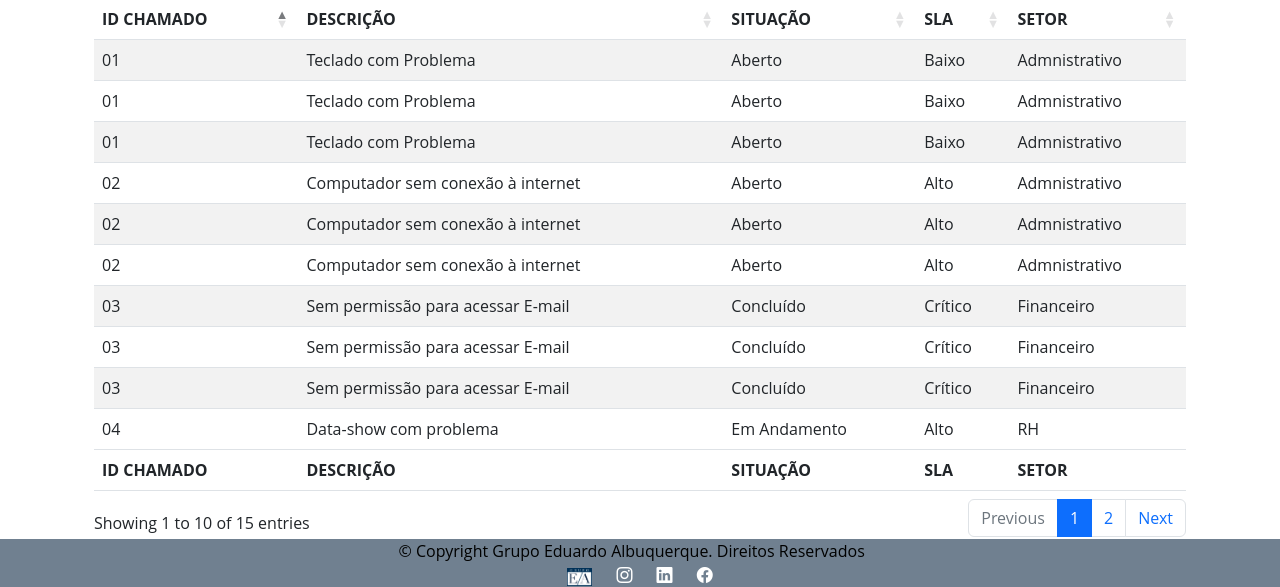
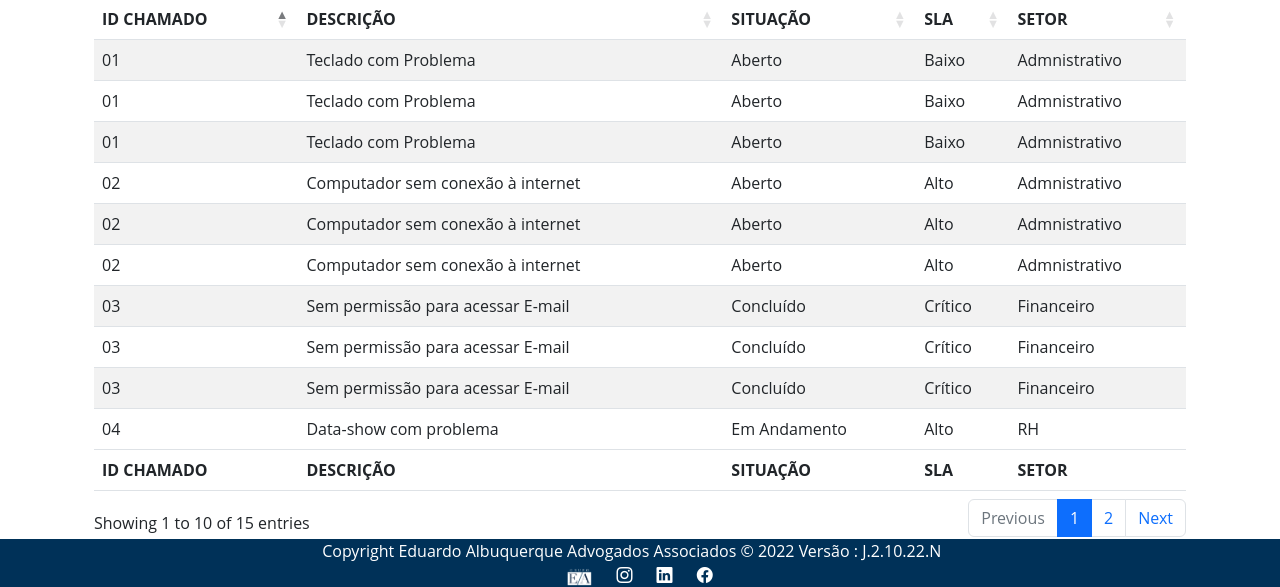
Before and after one commit to Diego-Borba/ProjetoGrupoEA-Squad12, a PHP site: page / in a window 1280 px wide. Shown: the part 242-829 px from the top of the page. Run offline with PHP 8.4, Linux system fonts and the light colour scheme; some libraries are stand-ins or nearby versions.

Commit message:
Modificação de footer + novo texto

```diff
--- a/css/style.css
+++ b/css/style.css
@@ -76,7 +76,7 @@ label {
 }
 
 .span-footer{
-    color: black;
+    color: #fff;
 }
 
 .span-footer a{
@@ -86,7 +86,7 @@ label {
 }
 
 .footer{
-    background-color: 	#708090;
+    background-color: 	#003158;
 }
 
 .icones-footer a{
--- a/index.html
+++ b/index.html
@@ -219,7 +219,7 @@
     <footer class="footer">
         <div class="text-center">
             <span class="span-footer">
-                © Copyright Grupo Eduardo Albuquerque. Direitos Reservados &nbsp; &nbsp;
+                 Copyright Eduardo Albuquerque Advogados Associados © 2022 Versão : J.2.10.22.N &nbsp; &nbsp;
                 <div class="icones-footer">
                     <a href="http://www.grupoea.net.br/"> <img src="./img/logo.png" width="25px"> </a>
                     <a href="https://www.instagram.com/grupoeduardoalbuquerque/"><i class="bi bi-instagram"> </i></a>
--- a/pages/esqueci_senha.html
+++ b/pages/esqueci_senha.html
@@ -40,7 +40,7 @@
         <footer class="footer">
             <div  class="text-center">
                 <span class="span-footer">
-                    © Copyright Grupo Eduardo Albuquerque. Direitos Reservados &nbsp; &nbsp;
+                    Copyright Eduardo Albuquerque Advogados Associados © 2022 Versão : J.2.10.22.N &nbsp; &nbsp;
                 <div class="icones-footer">
                     <a href="http://www.grupoea.net.br/"> <img src="../img/logo.png" width="25px"> </a>
                     <a href="https://www.instagram.com/grupoeduardoalbuquerque/" ><i class="bi bi-instagram"> </i></a>
--- a/pages/login.html
+++ b/pages/login.html
@@ -49,7 +49,7 @@
     <footer class="footer">
         <div  class="text-center">
             <span class="span-footer">
-                © Copyright Grupo Eduardo Albuquerque. Direitos Reservados &nbsp; &nbsp;
+                Copyright Eduardo Albuquerque Advogados Associados © 2022 Versão : J.2.10.22.N &nbsp; &nbsp;
             <div class="icones-footer">
                 <a href="http://www.grupoea.net.br/"> <img src="../img/logo.png" width="25px"> </a>
                 <a href="https://www.instagram.com/grupoeduardoalbuquerque/" ><i class="bi bi-instagram"> </i></a>
--- a/pages/meus-chamados-clientes.html
+++ b/pages/meus-chamados-clientes.html
@@ -110,7 +110,7 @@
     <footer class="footer">
         <div  class="text-center">
             <span class="span-footer">
-                © Copyright Grupo Eduardo Albuquerque. Direitos Reservados &nbsp; &nbsp;
+                Copyright Eduardo Albuquerque Advogados Associados © 2022 Versão : J.2.10.22.N &nbsp; &nbsp;
             <div class="icones-footer">
                 <a href="http://www.grupoea.net.br/"> <img src="../img/logo.png" width="25px"> </a>
                 <a href="https://www.instagram.com/grupoeduardoalbuquerque/" ><i class="bi bi-instagram"> </i></a>
--- a/pages/realizar_chamados.html
+++ b/pages/realizar_chamados.html
@@ -92,7 +92,7 @@
     <footer class="footer">
         <div  class="text-center">
             <span class="span-footer">
-                © Copyright Grupo Eduardo Albuquerque. Direitos Reservados &nbsp; &nbsp;
+                Copyright Eduardo Albuquerque Advogados Associados © 2022 Versão : J.2.10.22.N &nbsp; &nbsp;
             <div class="icones-footer">
                 <a href="http://www.grupoea.net.br/"> <img src="../img/logo.png" width="25px"> </a>
                 <a href="https://www.instagram.com/grupoeduardoalbuquerque/" ><i class="bi bi-instagram"> </i></a>
--- a/pages/tela_de_adm.html
+++ b/pages/tela_de_adm.html
@@ -65,7 +65,7 @@
     <footer class="footer">
         <div class="text-center">
             <span class="span-footer">
-                © Copyright Grupo Eduardo Albuquerque. Direitos Reservados &nbsp; &nbsp;
+                Copyright Eduardo Albuquerque Advogados Associados © 2022 Versão : J.2.10.22.N &nbsp; &nbsp;
                 <div class="icones-footer">
                     <a href="http://www.grupoea.net.br/"> <img src="../img/logo.png" width="25px"> </a>
                     <a href="https://www.instagram.com/grupoeduardoalbuquerque/"><i class="bi bi-instagram"> </i></a>
```
